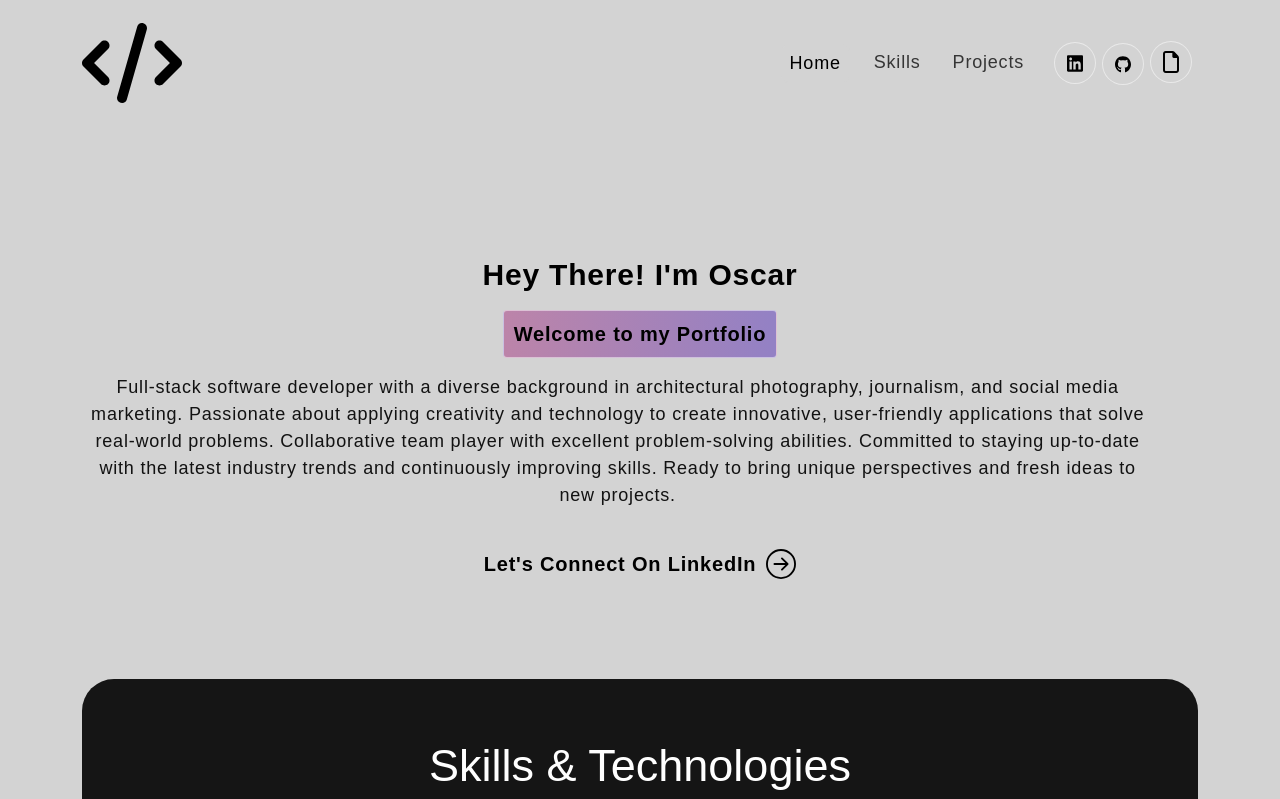
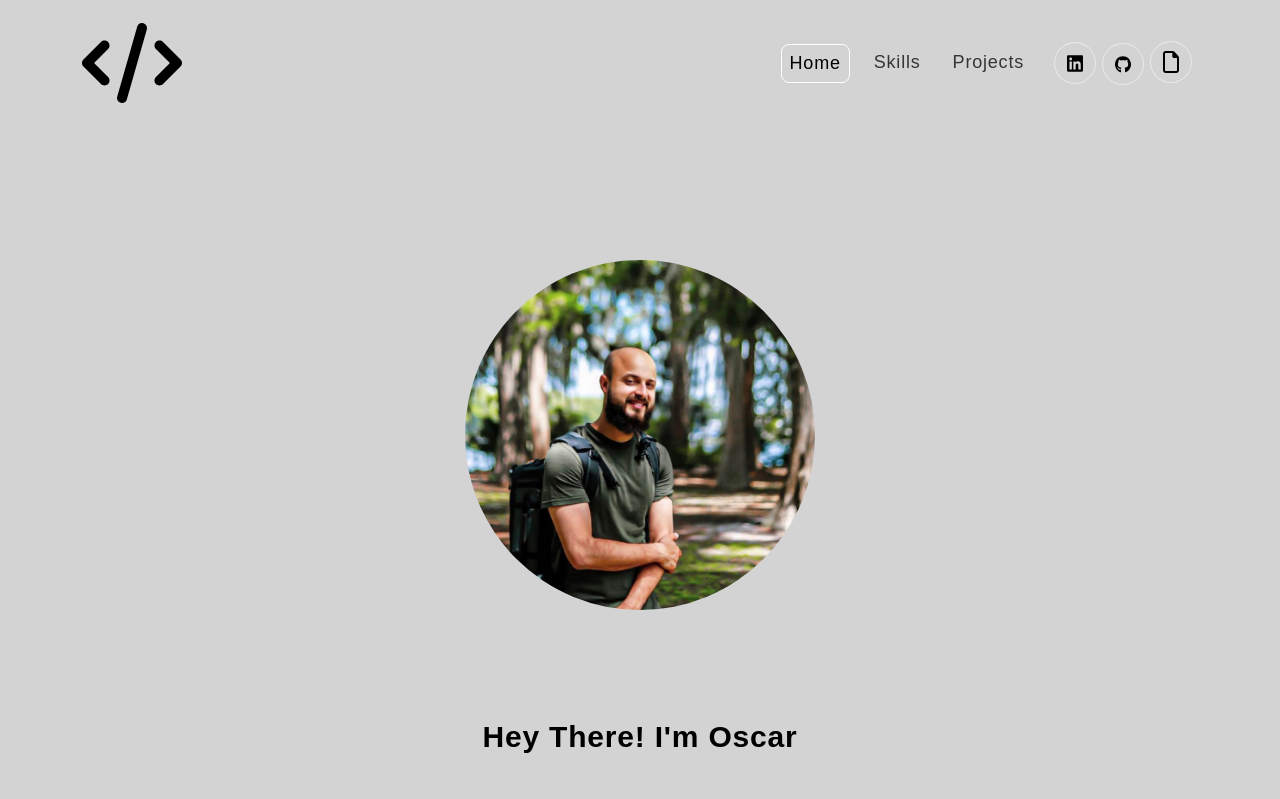
Before and after one commit to oscarnunez1/oscar-react-portfolio, a React (Create React App) app: page / in a window 1280 px wide. Shown: the top 799 px of the page. Built offline with nearby package versions, Linux system fonts and the light colour scheme.

Commit message:
add profile photo to banner

```diff
--- a/src/App.css
+++ b/src/App.css
@@ -64,6 +64,7 @@ p.success {
 p.danger {
 	color: red;
 }
+
 /************ Navbar Css ************/
 nav.navbar {
   padding: 18px 0;
@@ -73,14 +74,17 @@ nav.navbar {
   z-index: 9999;
   transition:  0.32s ease-in-out;
 }
+
 nav.navbar.scrolled {
   padding: 0px 0;
   background-color: lightslategray;
   opacity: 90%;
 }
+
 nav.navbar a.navbar-brand {
     width: 9%;
 }
+
 nav.navbar .navbar-nav .nav-link.navbar-link {
   font-weight: 400;
   color: black !important;
@@ -101,7 +105,7 @@ nav.navbar .navbar-nav a.nav-link.navbar-link:hover {
 
 nav.navbar .navbar-nav a.nav-link.navbar-link.active {
   opacity: 1;
-  border: 1px solid lightgray;
+  border: 1px solid white;
   border-radius: 8px;
 }
 
@@ -109,10 +113,12 @@ span.navbar-text {
     display: flex;
     align-items: center;
 }
+
 .social-icon {
     display: inline-block;
     margin-left: 14px;
 }
+
 .social-icon a {
     width: 42px;
     height: 42px;
@@ -125,6 +131,7 @@ span.navbar-text {
     line-height: 1;
     border: 1px solid rgba(255, 255, 255, 0.5);
 }
+
 .social-icon a::before {
     content: "";
     width: 42px;
@@ -135,17 +142,21 @@ span.navbar-text {
     transform: scale(0);
 	transition: 0.3s ease-in-out;
 }
+
 .social-icon a:hover::before {
     transform: scale(1);
 }
+
 .social-icon a img {
 	width: 40%;
 	z-index: 1;
 	transition: 0.3s ease-in-out;
 }
+
 .social-icon a:hover img {
 	filter: brightness(0) saturate(100%) invert(0%) sepia(7%) saturate(98%) hue-rotate(346deg) brightness(95%) contrast(86%);
 }
+
 .navbar-text button {
   font-weight: 700;
   color: #fff;
@@ -158,9 +169,11 @@ span.navbar-text {
 	background-color: transparent;
 	transition: 0.3s ease-in-out;
 }
+
 .navbar-text button span {
   z-index: 1;
 }
+
 .navbar-text button::before {
   content: "";
   width: 0%;
@@ -172,20 +185,24 @@ span.navbar-text {
   z-index: -1;
   transition: 0.5s ease-in-out;
 }
+
 .navbar-text button:hover {
   color: #121212;
 }
+
 .navbar-text button:hover::before {
 	content: "";
 	width: 100%;
 	height: 100%;
 	position: absolute;
 }
+
 nav.navbar .navbar-toggler:active,
 nav.navbar .navbar-toggler:focus {
 	outline: none;
-    box-shadow: none;
+  box-shadow: none;
 }
+
 nav.navbar .navbar-toggler-icon {
   width: 24px;
   height: 17px;
@@ -195,9 +212,11 @@ nav.navbar .navbar-toggler-icon {
   transition: all 300ms linear;
   top: -2px;
 }
+
 nav.navbar .navbar-toggler-icon:focus {
 	border-bottom: 2px solid #fff;
 }
+
 nav.navbar .navbar-toggler-icon:after,
 nav.navbar .navbar-toggler-icon:before {
 	width: 24px;
@@ -210,19 +229,23 @@ nav.navbar .navbar-toggler-icon:before {
 	z-index: 2;
 	transition: all 300ms linear;
 }
+
 nav.navbar .navbar-toggler-icon:after {
 	top: 8px;
 }
+
 nav.navbar .navbar-toggler[aria-expanded="true"] .navbar-toggler-icon:after {
 	transform: rotate(45deg);
 	background-color: #fff;
 	height: 2px;
 }
+
 nav.navbar .navbar-toggler[aria-expanded="true"] .navbar-toggler-icon:before {
 	transform: translateY(8px) rotate(-45deg);
 	background-color: #fff;
 	height: 2px;
 }
+
 nav.navbar .navbar-toggler[aria-expanded="true"] .navbar-toggler-icon {
 	border-color: transparent;
 }
@@ -310,6 +333,7 @@ nav.navbar .navbar-toggler[aria-expanded="true"] .navbar-toggler-icon {
 .footer img {
   width: 26%;
 }
+
 .footer p {
   font-weight: 400;
   font-size: 20px;
@@ -368,6 +392,7 @@ nav.navbar .navbar-toggler[aria-expanded="true"] .navbar-toggler-icon {
   background-size: cover;
   background-repeat: no-repeat;
 }
+
 .banner .tagline {
   font-weight: 700;
   letter-spacing: 0.8px;
@@ -379,6 +404,7 @@ nav.navbar .navbar-toggler[aria-expanded="true"] .navbar-toggler-icon {
   display: inline-block;
   border-radius: 4px;
 }
+
 .banner h1 {
   font-size: 30px;
   font-weight: 700;
@@ -387,6 +413,7 @@ nav.navbar .navbar-toggler[aria-expanded="true"] .navbar-toggler-icon {
   margin-bottom: 20px;
   display: block;
 }
+
 .banner p {
   color: #121212;
   font-size: 18px;
@@ -394,6 +421,7 @@ nav.navbar .navbar-toggler[aria-expanded="true"] .navbar-toggler-icon {
   line-height: 1.5em;
   width: 96%;
 }
+
 .banner button {
   color: black;
   font-weight: 700;
@@ -403,29 +431,22 @@ nav.navbar .navbar-toggler[aria-expanded="true"] .navbar-toggler-icon {
   display: flex;
   align-items: center;
 }
+
 .banner button svg {
   font-size: 25px;
   margin-left: 10px;
   transition: 0.3s ease-in-out;
   line-height: 1;
 }
+
 .banner button:hover svg {
   margin-left: 25px;
 }
+
 .banner img {
   animation: sideToSide 3s linear infinite;
 }
-@keyframes sideToSide {
-    0% {
-        transform: translateX(-20px);
-    }
-    50% {
-        transform: translateX(20px);
-    }
-    100% {
-        transform: translateX(-20px);
-    }
-}
+
 .txt-rotate > .wrap {
   border-right: 0.08em solid #666;
 }
@@ -436,12 +457,14 @@ nav.navbar .navbar-toggler[aria-expanded="true"] .navbar-toggler-icon {
   position: relative;
   background-color: black;
 }
+
 .project h2 {
 	font-size: 45px;
 	font-weight: 700;
   text-align: center;
   color: white;
 }
+
 .project p {
   color: #B8B8B8;
   font-size: 18px;
@@ -451,6 +474,7 @@ nav.navbar .navbar-toggler[aria-expanded="true"] .navbar-toggler-icon {
   text-align: center;
   width: 56%;
 }
+
 .project .nav.nav-pills {
   width: 72%;
   margin: 0 auto;
@@ -458,9 +482,11 @@ nav.navbar .navbar-toggler[aria-expanded="true"] .navbar-toggler-icon {
   background-color: rgb(255 255 255 / 10%);
   overflow: hidden;
 }
+
 .project .nav.nav-pills .nav-item {
   width: 33.33333%;
 }
+
 .project .nav.nav-pills .nav-link {
   background-color: transparent;
   border-radius: 0;
@@ -475,6 +501,7 @@ nav.navbar .navbar-toggler[aria-expanded="true"] .navbar-toggler-icon {
   text-align: center;
   z-index: 0;
 }
+
 .project .nav.nav-pills .nav-link::before {
     content: "";
     position: absolute;
@@ -486,30 +513,37 @@ nav.navbar .navbar-toggler[aria-expanded="true"] .navbar-toggler-icon {
     z-index: -1;
     transition: 0.3s ease-in-out;
 }
+
 .project .nav.nav-pills .nav-link.active::before {
     width: 100% !important;
 }
+
 .project .nav.nav-pills .nav-link.active {
     border: 1px solid rgba(255, 255, 255, 1);
 }
+
 .nav-link#projects-tabs-tab-first {
   border: 1px solid rgba(255, 255, 255, 0.5);
   border-radius: 55px 0px 0px 55px;
 }
+
 .nav-link#projects-tabs-tab-second {
   border-top: 1px solid rgba(255, 255, 255, 0.5);
   border-bottom: 1px solid rgba(255, 255, 255, 0.5);
 }
+
 .nav-link#projects-tabs-tab-third {
   border: 1px solid rgba(255, 255, 255, 0.5);
   border-radius: 0 55px 55px 0;
 }
+
 .proj-imgbx {
   position: relative;
   border-radius: 8px;
   overflow: hidden;
   margin: 24px;
 }
+
 .proj-imgbx::before {
   content: "";
   background: linear-gradient(90.21deg, #b0c4de -5.91%, #778899 111.58%);
@@ -519,9 +553,11 @@ nav.navbar .navbar-toggler[aria-expanded="true"] .navbar-toggler-icon {
   height: 0;
   transition: 0.4s ease-in-out;
 }
+
 .proj-imgbx:hover::before {
   height: 100%;
 }
+
 .proj-txtx {
   position: absolute;
   text-align: center;
@@ -532,10 +568,12 @@ nav.navbar .navbar-toggler[aria-expanded="true"] .navbar-toggler-icon {
   opacity: 0;
   width: 100%;
 }
+
 .proj-imgbx:hover .proj-txtx {
   top: 50%;
   opacity: 1;
 }
+
 .proj-txtx h4 {
   font-size: 40px;
   color: white;
@@ -545,6 +583,7 @@ nav.navbar .navbar-toggler[aria-expanded="true"] .navbar-toggler-icon {
   letter-spacing: 0.8px;
   line-height: 1.1em;
 }
+
 .proj-txtx span {
   font-style: italic;
   font-weight: 400;
@@ -555,3 +594,23 @@ nav.navbar .navbar-toggler[aria-expanded="true"] .navbar-toggler-icon {
 .btn + .btn {
   margin-left: 10px;
 }
+
+/********** Profile Photo *********/
+
+.profile-photo {
+  width: 350px;
+  height: 350px;
+  object-fit: cover;
+  transition: transform 0.5s ease;
+}
+
+.profile-photo:hover {
+  transform: scale(1.2);
+  border: 2px solid lightslategray;
+  box-shadow: 0 0 10px rgba(0, 0, 0, 0.5);
+}
+
+
+.mb-7 {
+  margin-bottom: 7rem;
+}
--- a/src/components/Banner.jsx
+++ b/src/components/Banner.jsx
@@ -1,12 +1,14 @@
 import { useState, useEffect } from "react"
 import { Row, Col, Container } from "react-bootstrap"
 import { ArrowRightCircle } from "react-bootstrap-icons"
+import { Image } from "react-bootstrap"
+import profilePhoto from "../assets/images/profile-photo.png"
 
 
 export const Banner = () => {
   const [loopNum, setLoopNum] = useState(0)
   const [isDeleting, setIsDeleting] = useState(false)
-  const toRotate = ["Oscar Nunez"]
+  const toRotate = ["Oscar Nunez."]
   const [text, setText] = useState('')
   const [delta, setDelta] = useState(50)
   const period = 2000
@@ -47,7 +49,8 @@ export const Banner = () => {
       <Container>
         <Row className="align-items-center">
           <Col xs={12} md={12} xl={12}>
-            <h1>{`Hey There! I'm `}<span className="wrap">{text}</span></h1>
+            <Image src={profilePhoto} roundedCircle className="profile-photo mb-7"/>
+            <h1 className="mb-5">{`Hey There! I'm `}<span className="wrap">{text}</span></h1>
             <span className="tagline">Welcome to my Portfolio</span>
             <p>Full-stack software developer with a diverse background in architectural photography, journalism, and social media marketing. Passionate about applying creativity and technology to create innovative, user-friendly applications that solve real-world problems. Collaborative team player with excellent problem-solving abilities. Committed to staying up-to-date with the latest industry trends and continuously improving skills. Ready to bring unique perspectives and fresh ideas to new projects.</p>
             <a href={linkedInProfile} target="_blank" rel="noopener noreferrer" style={{ textDecoration: 'none'}}><button className="mx-auto" onClick={() => console.log('connect')}>Let's Connect On LinkedIn<ArrowRightCircle size={30} /></button></a>
```
Also changed, not shown: src/assets/images/profile-photo.png (added).
